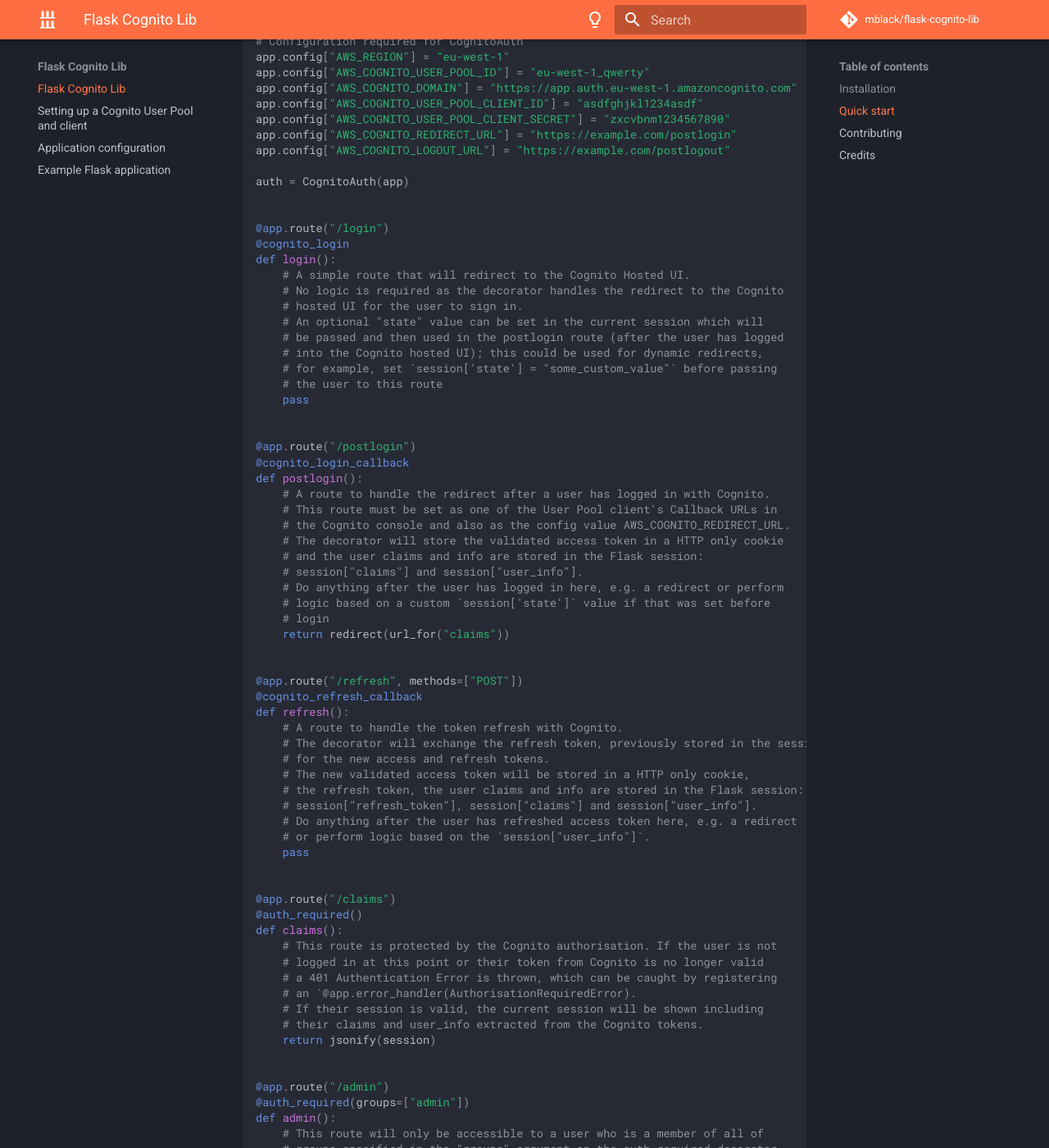
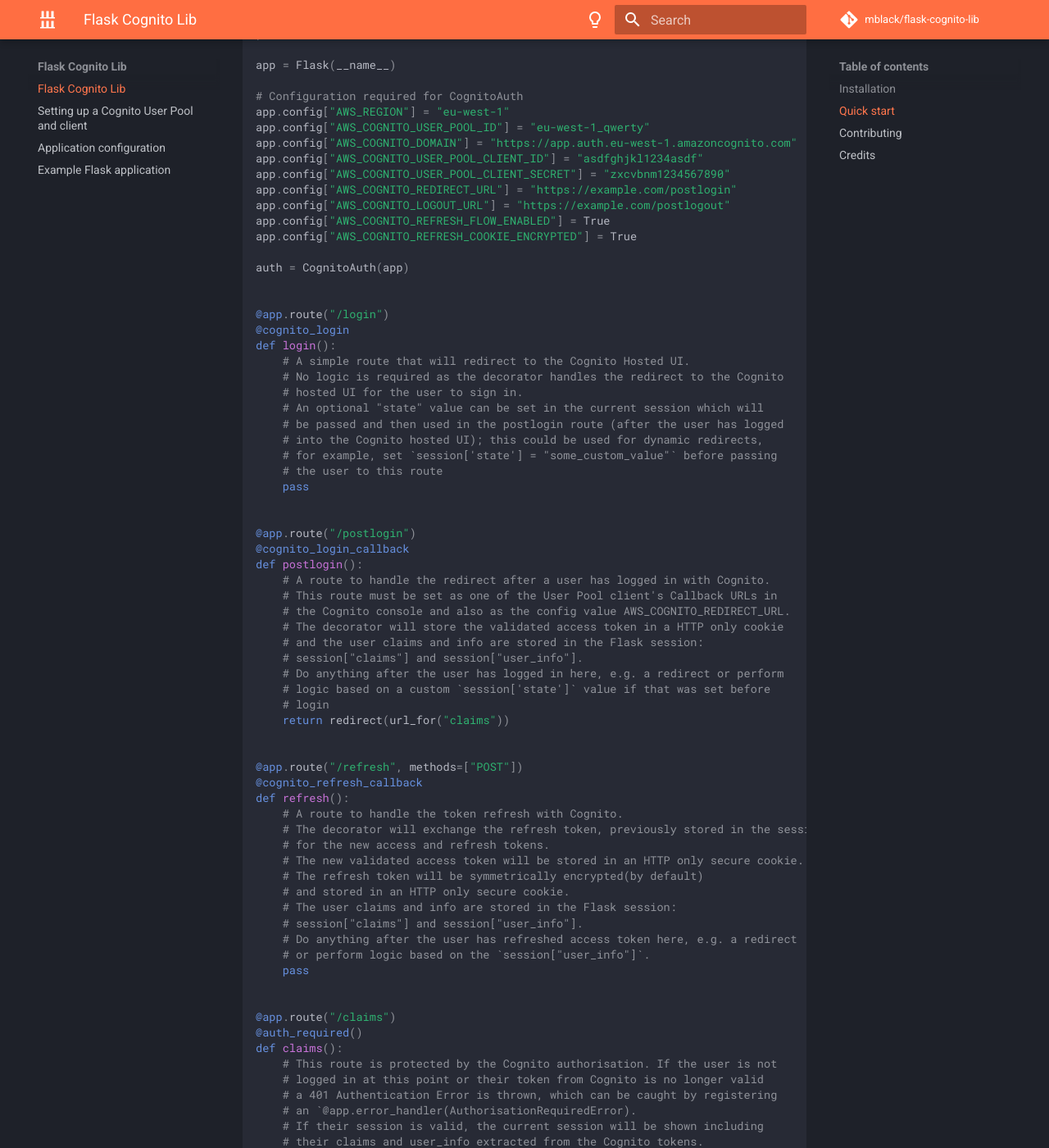
Before and after one commit to mblackgeo/flask-cognito-lib, an MkDocs documentation site: the page built from docs/index.md, in a window 1280 px wide and 1400 px high, scrolled down 1008 px. Shown: the whole window at 82% size. Built offline with MkDocs 1.6.1 and Material for MkDocs 9.7.7, drawn with Linux system fonts in a browser that asks for light colours; comment, search, counter and statistics services are not loaded; some of the changed text lies outside the part shown.

Commit message:
docs: add configs

```diff
--- a/docs/index.md
+++ b/docs/index.md
@@ -6,6 +6,8 @@
 [![codecov](https://img.shields.io/codecov/c/github/mblackgeo/flask-cognito-lib?style=for-the-badge&token=TGV2RMGNZ5)](https://codecov.io/gh/mblackgeo/flask-cognito-lib)
 
 A Flask extension that supports protecting routes with AWS Cognito following [OAuth 2.1 best practices](https://oauth.net/2.1/). That means the full authorization code flow, including Proof Key for Code Exchange (RFC 7636) to prevent Cross Site Request Forgery (CSRF), along with secure storage of access tokens in HTTP only cookies (to prevent Cross Site Scripting attacks), and additional `nonce` validation (if using ID tokens) to prevent replay attacks.
+
+If refresh flow is enabled, refresh token stored in HTTP only, secure cookie with optional Fernet symmetrical encryption using Flask's `SECRET_KEY` (enabled by default).
 
 **Documentation**: [https://mblackgeo.github.io/flask-cognito-lib](https://mblackgeo.github.io/flask-cognito-lib)
 
@@ -47,6 +49,8 @@ app.config["AWS_COGNITO_USER_POOL_CLIENT_ID"] = "asdfghjkl1234asdf"
 app.config["AWS_COGNITO_USER_POOL_CLIENT_SECRET"] = "zxcvbnm1234567890"
 app.config["AWS_COGNITO_REDIRECT_URL"] = "https://example.com/postlogin"
 app.config["AWS_COGNITO_LOGOUT_URL"] = "https://example.com/postlogout"
+app.config["AWS_COGNITO_REFRESH_FLOW_ENABLED"] = True
+app.config["AWS_COGNITO_REFRESH_COOKIE_ENCRYPTED"] = True
 
 auth = CognitoAuth(app)
 
@@ -86,9 +90,11 @@ def refresh():
     # A route to handle the token refresh with Cognito.
     # The decorator will exchange the refresh token, previously stored in the session,
     # for the new access and refresh tokens.
-    # The new validated access token will be stored in a HTTP only cookie,
-    # the refresh token, the user claims and info are stored in the Flask session:
-    # session["refresh_token"], session["claims"] and session["user_info"].
+    # The new validated access token will be stored in an HTTP only secure cookie.
+    # The refresh token will be symmetrically encrypted(by default)
+    # and stored in an HTTP only secure cookie.
+    # The user claims and info are stored in the Flask session:
+    # session["claims"] and session["user_info"].
     # Do anything after the user has refreshed access token here, e.g. a redirect
     # or perform logic based on the `session["user_info"]`.
     pass
```
Also changed, not shown: README.md (+10 -3 lines), docs/config.md (+19 -15 lines), 1 other file.
